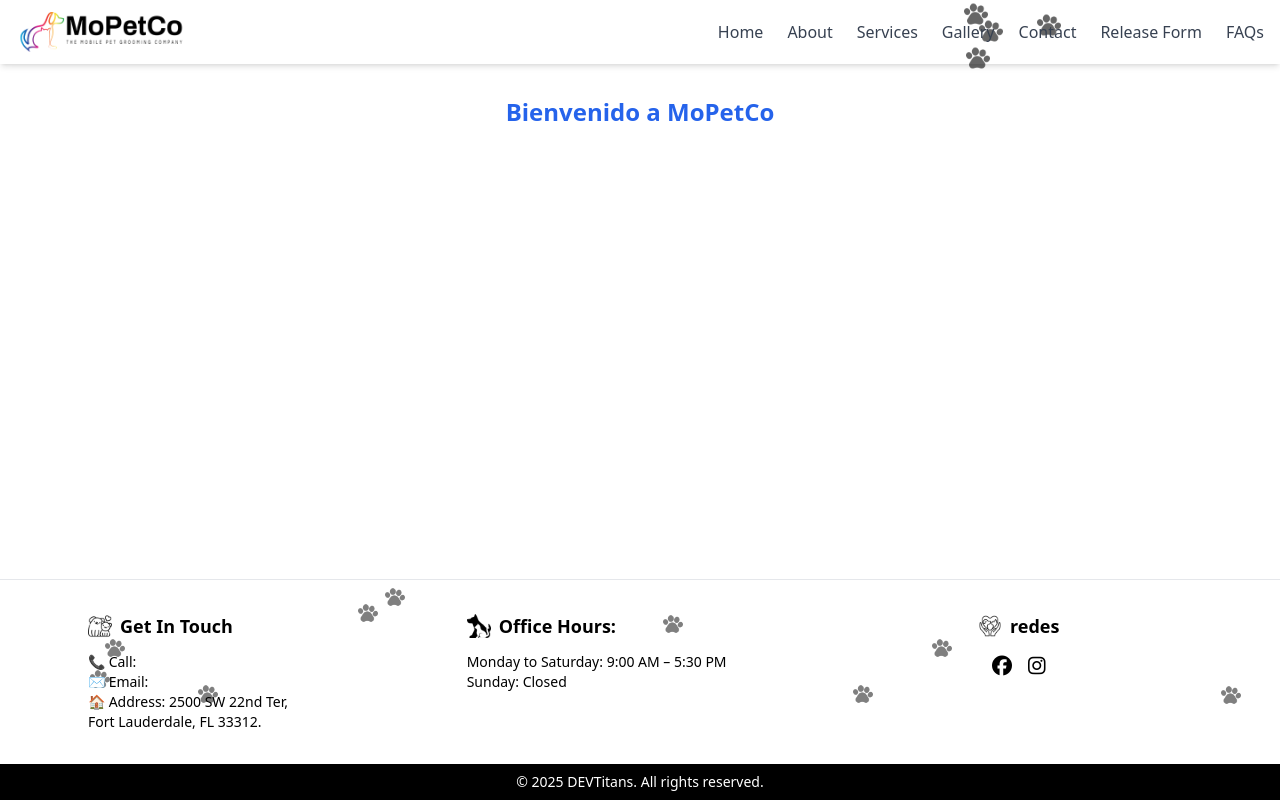
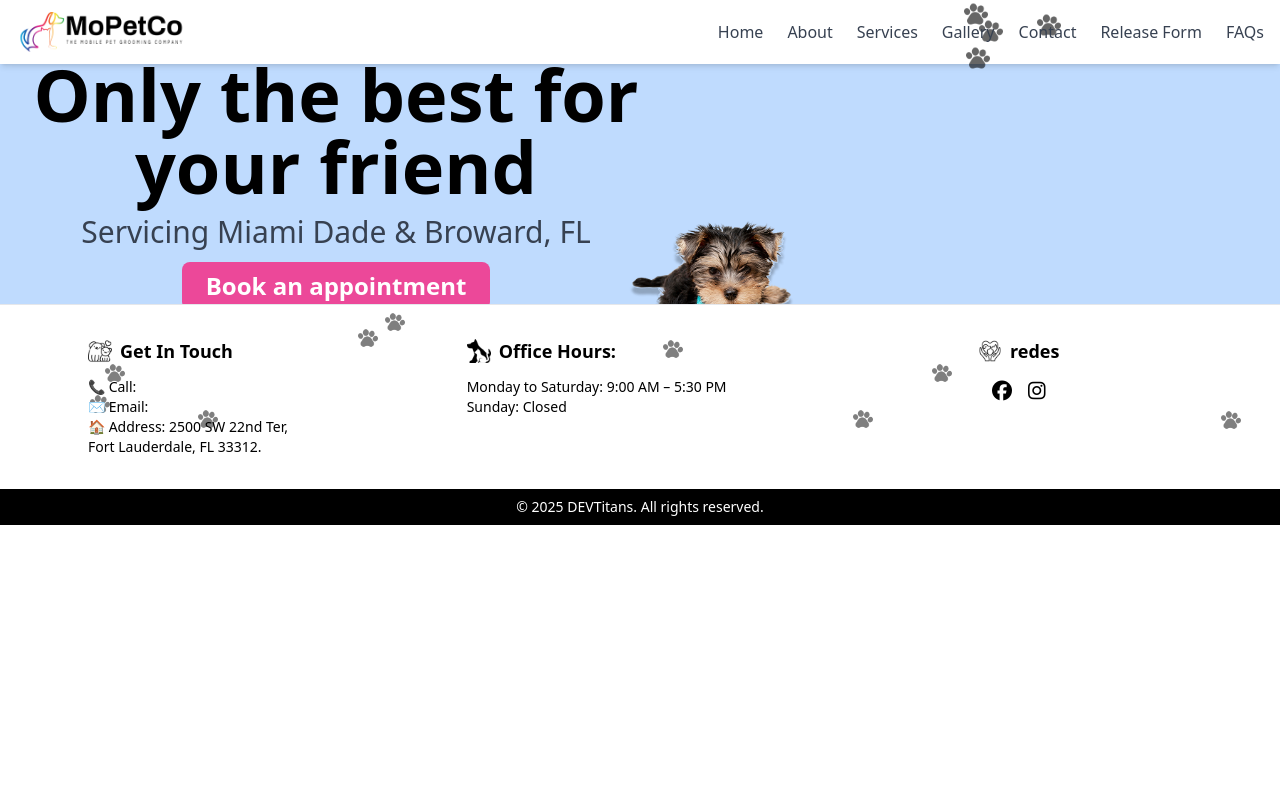
Before and after one commit to DETDevs/MoPetCo.App, a React (Vite) app: page / in a window 1280 px wide. Built offline with nearby package versions, Linux system fonts and the light colour scheme.

Commit message:
t-devp: add HomePage

```diff
--- a/src/App.tsx
+++ b/src/App.tsx
@@ -1,17 +1,14 @@
 import { Footer } from "./components/Footer";
 import { Header } from "./components/Header";
+import { HomePage } from "./pages/HomePage";
 
 export const App = () => {
   return (
     <div className="flex flex-col min-h-screen">
       <Header />
 
-      <main className="flex-grow">
-        <section className="p-4 text-center">
-          <h1 className="text-2xl font-bold text-blue-600 p-20">
-            Bienvenido a MoPetCo
-          </h1>
-        </section>
+      <main>
+        <HomePage />
       </main>
 
       <Footer />
--- a/src/pages/HomePage.tsx
+++ b/src/pages/HomePage.tsx
@@ -0,0 +1,25 @@
+export const HomePage = () => {
+  return (
+    <div className="bg-blue-200 w-full h-[45vh] md:h-[30vh]  mt-16 md:mt-16 flex flex-col md:flex-row justify-center items-center">
+      {/* Texto */}
+      <div className="text-center space-y-3  md:w-1/2 md:mr-72 lg:-ml-[8rem] xl:-ml-[20rem]">
+        <h1 className="text-3xl md:text-[2.5rem] lg:text-[3rem] xl:text-[4.5rem] font-extrabold text-center text-black leading-7 md:leading-none">
+          Only the best <br className="block md:hidden" /> for your{" "}
+          <span className="text-black">friend</span>
+        </h1>
+        <p className="mt-0 text-base md:text-lg lg:text-3xl text-gray-700">
+          Servicing Miami Dade & Broward, FL
+        </p>
+        <button className="bg-pink-500 text-white rounded-lg px-6 py-2 font-semibold hover:bg-pink-600 lg:text-2xl">
+          Book an appointment
+        </button>
+      </div>
+      {/* Imagen */}
+      <img
+        src="/assets/dogHomgePage.png"
+        alt="Cute Dog"
+        className="w-40 md:w-52 h-48 md:h-auto md:absolute md:left-[23rem] lg:left-[28.5rem] xl:left-[39rem] md:top-4 lg:top-[3rem] xl:top-[8rem] md:mt-0"
+      />
+    </div>
+  );
+};
```
Also changed, not shown: public/assets/dogHomgePage.png (added).
